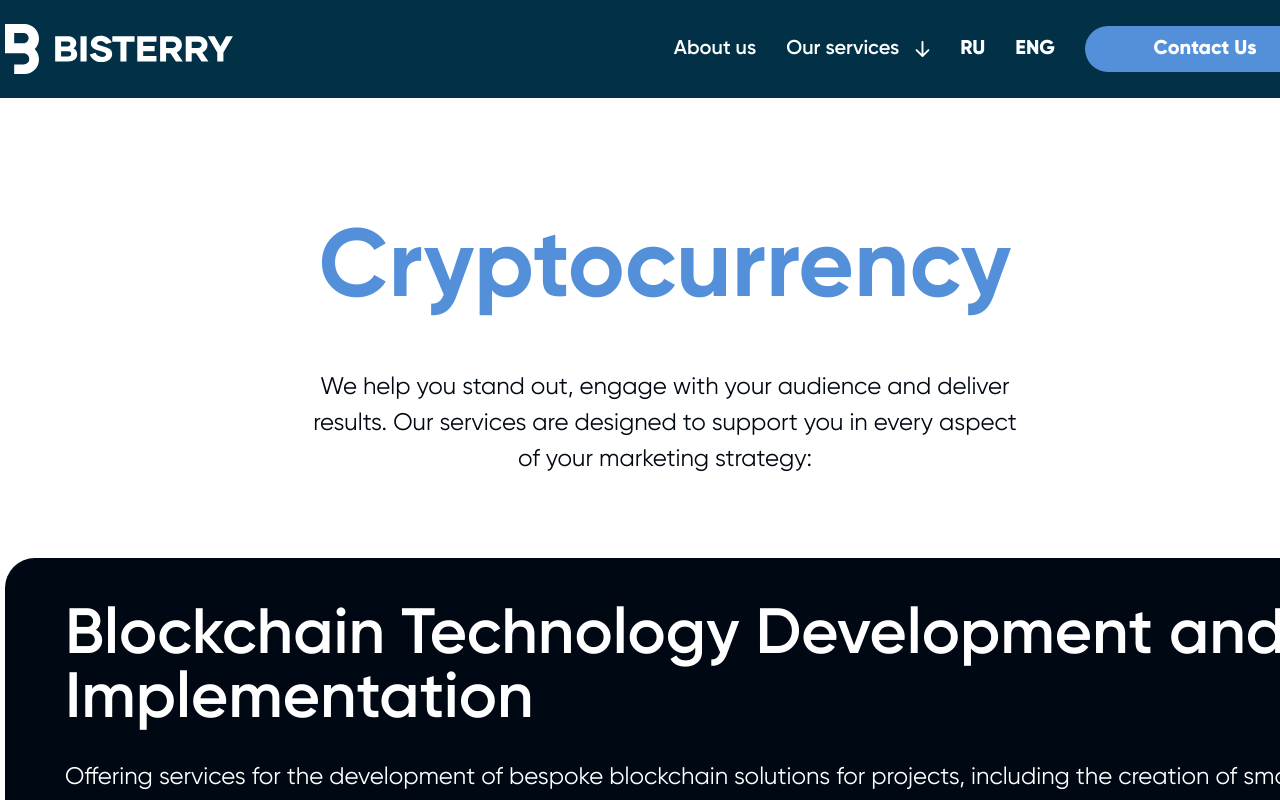
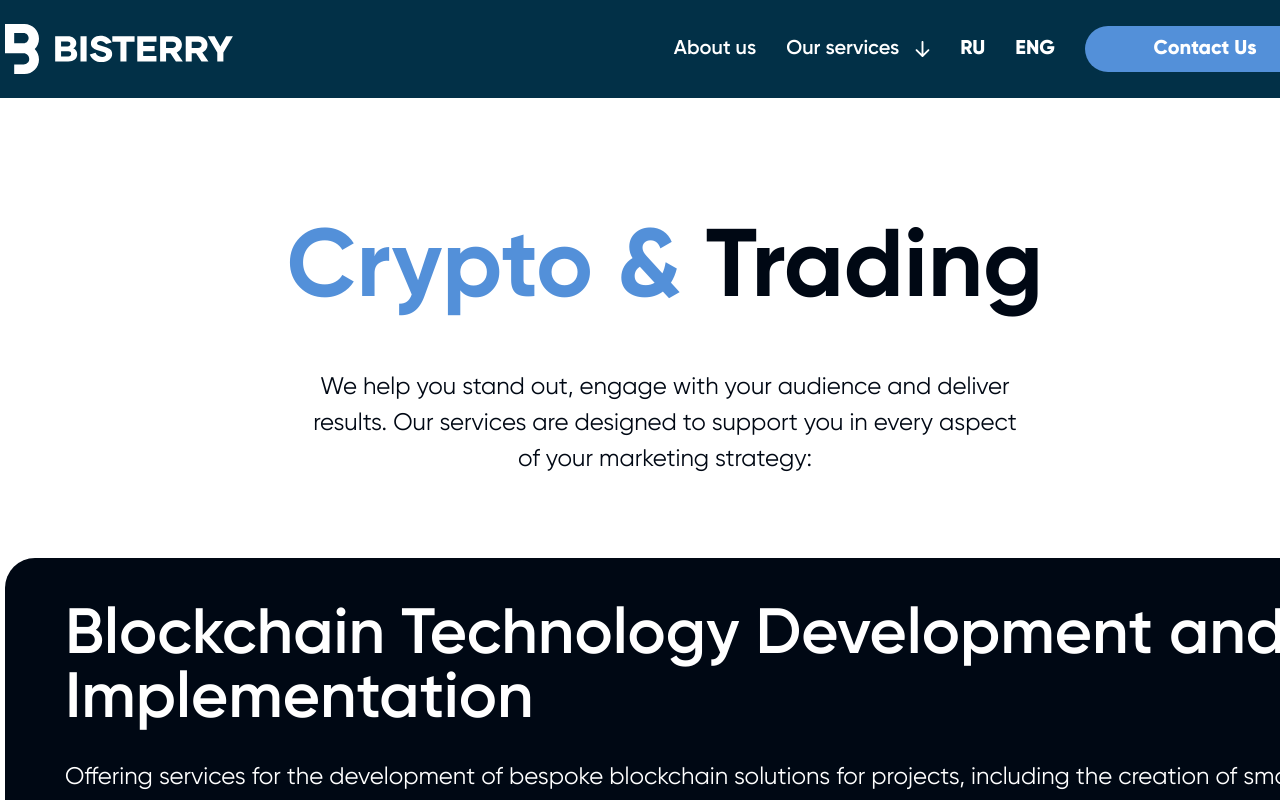
Before and after one commit to Amalchikgg/bisterry, a Next.js app: page /cryptocurrency in a window 1280 px wide. Shown: the top 800 px of the page. Built offline with nearby package versions, Linux system fonts and the light colour scheme.

Commit message:
Add files via upload

```diff
--- a/app/cryptocurrency/page.tsx
+++ b/app/cryptocurrency/page.tsx
@@ -10,7 +10,7 @@ const Cryptocurrency = () => {
   return (
     <Container>
       <p className='text-[#5390D9] text-center text-[96px] font-bold mb-[27px] mt-[100px] mobile:text-[32px] mobile:mt-10'>
-        Cryptocurrency
+        Crypto & <span className='text-[#000814]'>Trading</span>
       </p>
       <div className='flex justify-center mb-[81px] mobile:mb-5'>
         <p className='text-center text-[#000814] text-[24px] w-[725px] mobile:text-[18px]'>
--- a/app/page.tsx
+++ b/app/page.tsx
@@ -62,7 +62,7 @@ export default function Home() {
       link: "/email",
     },
     {
-      title: "CRYPTOCURRENCY",
+      title: "CRYPTO & TRADING PLATFORMS",
       text: t("serviceText6"),
       link: "/cryptocurrency",
     },
--- a/components/Burger/index.tsx
+++ b/components/Burger/index.tsx
@@ -33,7 +33,7 @@ const Burger = () => {
       link: "/email",
     },
     {
-      title: "Cryptocurrency",
+      title: "Crypto & Trading Platforms",
       link: "/cryptocurrency",
     },
   ];
@@ -89,12 +89,17 @@ const Burger = () => {
         >
           {t("aboutUs")}
         </Link>
-        <p
-          className='text-[24px] text-white font-bold mb-6'
-          onClick={handleOpen}
-        >
-          {t("services")}
-        </p>
+        <div className='flex items-center mb-6' onClick={handleOpen}>
+          <p className='text-[24px] text-white font-bold mr-3'>
+            {t("services")}
+          </p>
+          <Image
+            src={"/icons/arrowDown.svg"}
+            alt='arrow'
+            width={20}
+            height={20}
+          />
+        </div>
 
         <div
           className={`flex flex-col ${
--- a/components/Burger/style.module.scss
+++ b/components/Burger/style.module.scss
@@ -1,11 +1,11 @@
 .transition_dropdown {
   height: 0px;
   opacity: 0;
-  transition: height 0.3s ease-in-out, opacity 0.3s ease-in-out;
+  transition: height 0.4s ease-in-out, opacity 0.4s ease-in-out;
 }
 
 .dropdown_open {
   height: auto;
   opacity: 1;
-  transition: height 0.3s ease-in-out, opacity 0.3s ease-in-out;
+  transition: height 0.4s ease-in-out, opacity 0.4s ease-in-out;
 }
--- a/components/Header/index.tsx
+++ b/components/Header/index.tsx
@@ -32,11 +32,10 @@ const Header = () => {
     },
     {
       title: "Email Marketing",
-      text: t("serviceText5"),
       link: "/email",
     },
     {
-      title: "Cryptocurrency",
+      title: "Crypto & Trading Platforms",
       link: "/cryptocurrency",
     },
   ];
```
